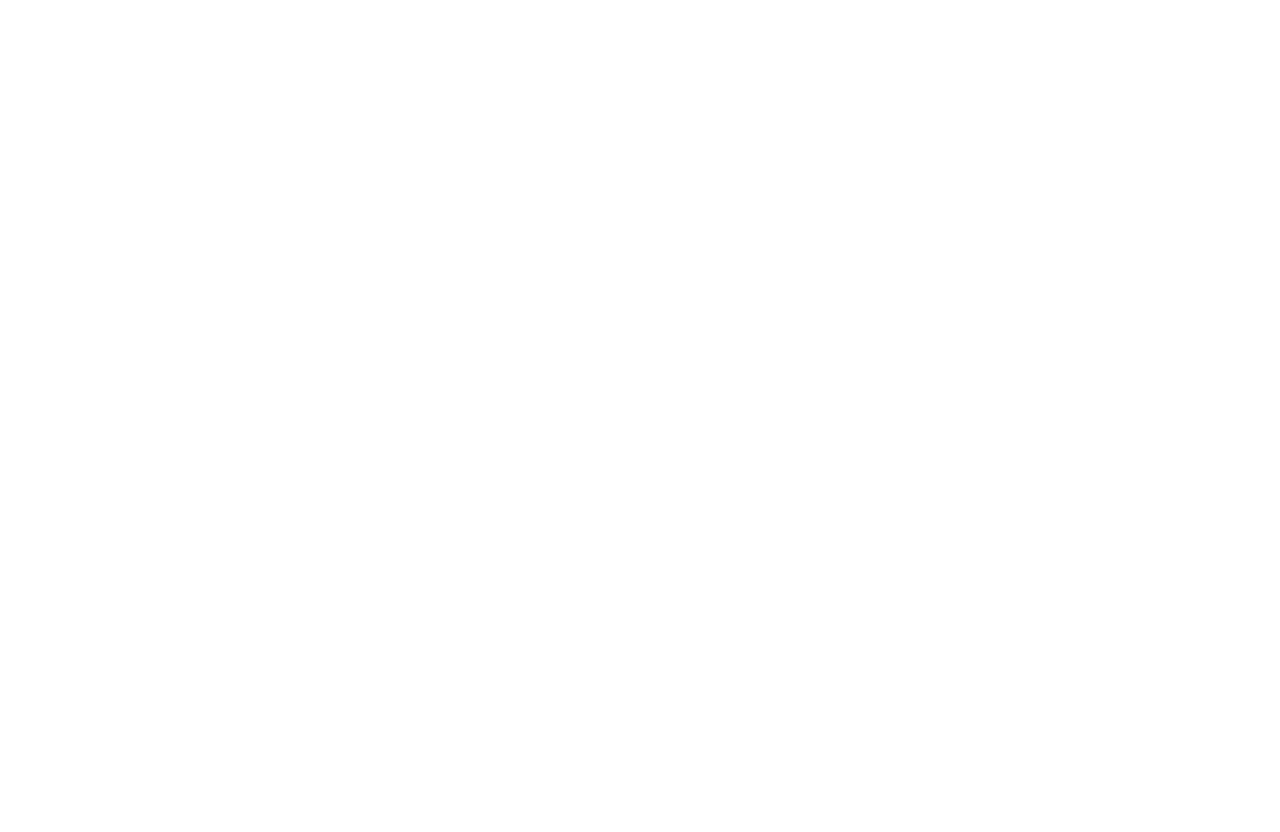
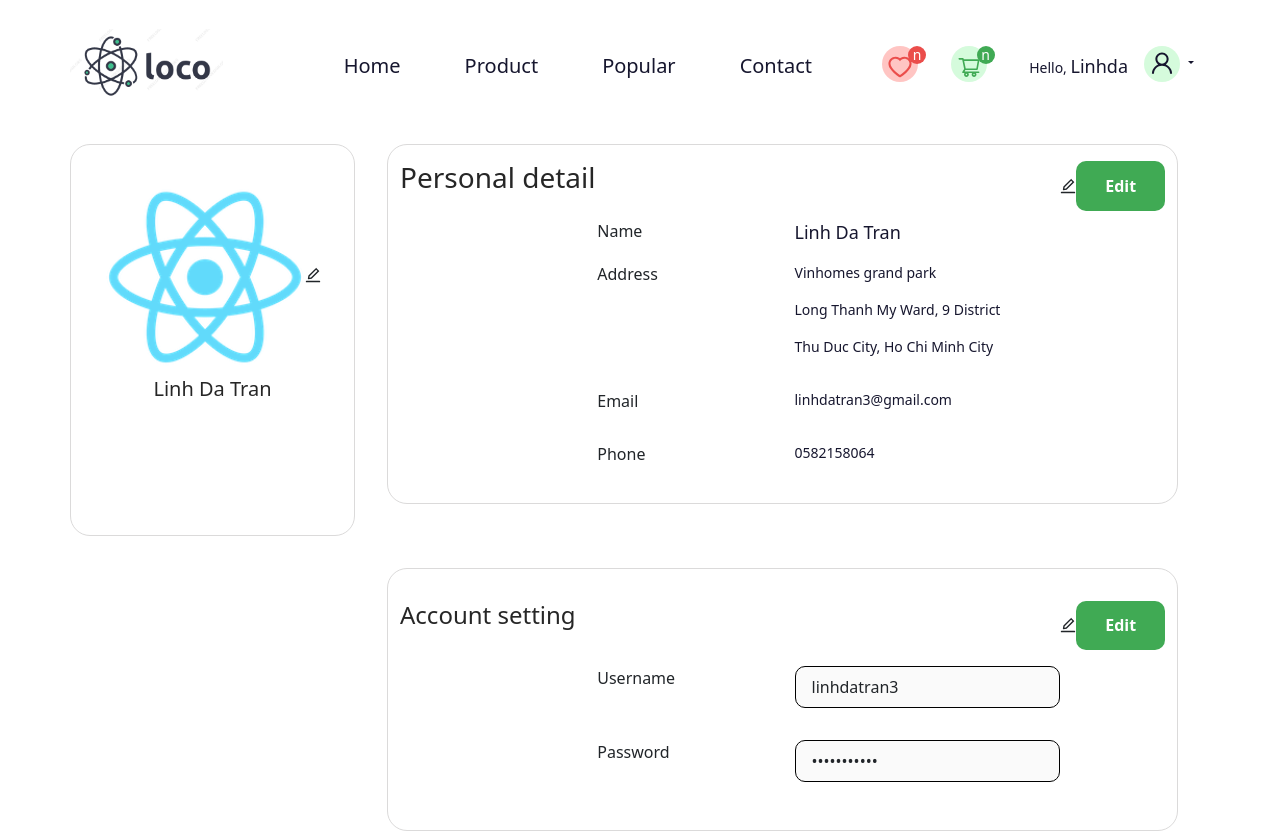
Before and after one commit to linhdatran3/Devera_F2, a React (Create React App) app: page /user in a window 1280 px wide. Before the commit this address had no page. Shown: the top 832 px of the page. Before the commit the page ends 800 px from the top, so only its background shows below. Built offline with nearby package versions, Linux system fonts and the light colour scheme.

Commit message:
create container user :zap:

```diff
--- a/src/App.js
+++ b/src/App.js
@@ -6,6 +6,7 @@
 import Products from './containers/Products/Products';
 import Cart from './containers/Cart/Cart'
 import Checkout from './containers/Checkout/Checkout'
+import User from './containers/User/User';
 import "antd/dist/antd.min.css";
 // Bootstrap CSS
 import "bootstrap/dist/css/bootstrap.min.css";
@@ -19,6 +20,7 @@
         <Route path='/products' element={<Products/>} />
         <Route path='/cart' element={<Cart/>} />
         <Route path='/checkout' element={<Checkout/>} />
+        <Route path='/user' element={<User/>} />
       </Routes>
     </div>
   );
--- a/src/components/Button/Button.jsx
+++ b/src/components/Button/Button.jsx
@@ -30,6 +30,7 @@
   borderRadius,
   type,
   border,
+  onClick,
 }) => {
   return (
     <StyledButton
@@ -40,6 +41,7 @@
       borderRadius={borderRadius}
       type={type}
       border={border}
+      onClick={onClick}
     >
       {children}
     </StyledButton>
--- a/src/components/Input/Input.jsx
+++ b/src/components/Input/Input.jsx
@@ -8,7 +8,7 @@
     return `border: ${border}`;
   }}
 `;
-const Input = ({ type, placeholder, onChange, value, border }) => {
+const Input = ({ type, placeholder, onChange, value, border, disabled }) => {
   const handleChange = (e) => {
     onChange(e.target.value);
   };
@@ -20,6 +20,7 @@
         value={value}
         onChange={handleChange}
         border={border}
+        disabled={disabled}
       ></StyledInput>
     </React.Fragment>
   );
--- a/src/components/Navbar/Navbar.css
+++ b/src/components/Navbar/Navbar.css
@@ -91,7 +91,17 @@
     background-color: #d5fbdc;
     margin-left: 1rem;
 }
+.user__icon .circleItemCenter{
+    transform: translate(-50%,-37%) !important;
+}
 
 .user__more{
     font-size: 12px;
 }
+.dropdown-menu[data-bs-popper] {
+    left: auto !important;
+    right: 0 !important;
+}
+.dropdown-menu a:focus{
+    background-color: #40aa54;
+}
--- a/src/components/Navbar/Navbar.jsx
+++ b/src/components/Navbar/Navbar.jsx
@@ -3,12 +3,11 @@
   HeartOutlined,
   ShoppingCartOutlined,
   UserOutlined,
-  DownOutlined,
 } from "@ant-design/icons";
 import "./Navbar.css";
 import Navbar from "react-bootstrap/Navbar";
 import Nav from "react-bootstrap/Nav";
-
+import NavDropdown from "react-bootstrap/NavDropdown";
 const Navbarr = () => {
   return (
     <React.Fragment>
@@ -31,7 +30,7 @@
                 <Nav.Link href="/">Home</Nav.Link>
                 <Nav.Link href="/products">Product</Nav.Link>
                 <Nav.Link href="/products">Popular</Nav.Link>
-                <Nav.Link href="/products">Contact</Nav.Link>
+                <Nav.Link href="/user">Contact</Nav.Link>
               </div>
 
               <div className="icon">
@@ -65,11 +64,27 @@
                     </div>
                     <div className="user__icon circleClasses">
                       {/* icon user */}
-                      <UserOutlined className="circleItemCenter" />
+                      <Nav.Link href="/user">
+                        <UserOutlined className="circleItemCenter" />
+                      </Nav.Link>
                     </div>
                     <div className="user__more">
                       {/* icon click more */}
-                      <DownOutlined className="circleItemCenter" />
+                      <NavDropdown title="" id="basic-nav-dropdown">
+                        <NavDropdown.Item href="/products">
+                          History
+                        </NavDropdown.Item>
+                        <NavDropdown.Item href="/products">
+                          Change password
+                        </NavDropdown.Item>
+                        <NavDropdown.Item href="/products">
+                          Setting
+                        </NavDropdown.Item>
+                        <NavDropdown.Divider />
+                        <NavDropdown.Item href="/products">
+                          Log out
+                        </NavDropdown.Item>
+                      </NavDropdown>
                     </div>
                   </div>
                 </Nav.Link>
--- a/src/components/PreviewItem/PreviewItem.css
+++ b/src/components/PreviewItem/PreviewItem.css
@@ -4,7 +4,7 @@
     border-radius: 15px;
     width: 100%;
     padding: 1rem 0;
-    border: 1.5px solid #f4f4f4;;
+    border: 1.5px solid #f4f4f4;
 }
 
 .image{
--- /dev/null
+++ b/src/containers/User/User.css
@@ -0,0 +1,34 @@
+.user__info{
+    /* background-color: #d5fbdc; */
+    padding-top: 2rem;
+    padding-bottom: 1rem;
+    border-radius: 20px;
+    border: 1.5px solid #dbdada;
+}
+.user__info__avatar{
+    text-align: center;
+}
+.user__setting{
+    padding: 1rem;
+    margin: 2rem ;
+    border-radius: 20px;
+    border: 1.5px solid #dbdada;
+}
+.user__setting .personal-detail .row{
+    padding: 0.5rem 0 !important;
+}
+.user__setting .personal-detail__head{
+    display: flex;
+    justify-content: space-between;
+}
+
+.accout-setting{
+    padding: 2rem;
+    margin: 2rem ;
+    border-radius: 20px;
+    border: 1.5px solid #dbdada;
+}
+.account-setting__head{
+    display: flex;
+    justify-content: space-between;
+}
--- /dev/null
+++ b/src/containers/User/User.jsx
@@ -0,0 +1,154 @@
+import React, { useState } from "react";
+import Navbar from "../../components/Navbar/Navbar";
+import Footer from "../../components/Footer/Footer";
+import Col from "react-bootstrap/Col";
+import Row from "react-bootstrap/Row";
+import Button from "../../components/Button/Button";
+import Modal from "react-bootstrap/Modal";
+import { EditOutlined } from "@ant-design/icons";
+import Input from "../../components/Input/Input";
+import "./User.css";
+const User = () => {
+  const [show, setShow] = useState(false);
+
+  const handleClose = () => setShow(false);
+  const handleShow = () => setShow(true);
+  return (
+    <React.Fragment>
+      <Navbar />
+      <div>
+        <Row>
+          <Col md={3} xs={2} className="user__info">
+            <div className="user__info__avatar">
+              <img src="logo192.png" alt="" height={"200px"} />
+              <EditOutlined />
+              <h5>Linh Da Tran</h5>
+            </div>
+          </Col>
+          <Col className="user__setting">
+            <div className="personal-detail">
+              <div className="personal-detail__head">
+                <div className="personal-detail__head-title">
+                  <h3>Personal detail</h3>
+                </div>
+                <div className="personal-detail__head-edit">
+                  <EditOutlined />
+                  <Button onClick={handleShow}>Edit</Button>
+
+                  {/* modal */}
+                  <Modal show={show} onHide={handleClose}>
+                    <Modal.Header closeButton>
+                      <Modal.Title>Modal heading</Modal.Title>
+                    </Modal.Header>
+                    <Modal.Body>
+                      Woohoo, you're reading this text in a modal!
+                    </Modal.Body>
+                    <Modal.Footer>
+                      <Button onClick={handleClose}>Close</Button>
+                      <Button onClick={handleClose}>Save Changes</Button>
+                    </Modal.Footer>
+                  </Modal>
+                </div>
+              </div>
+              <div className="personal-detail__content">
+                <Row className="personal-detail__content-name">
+                  <Col md={{ span: 3, offset: 3 }}>
+                    <span classname="p1">Name</span>
+                  </Col>
+                  <Col>
+                    <span className="p1">Linh Da Tran</span>
+                  </Col>
+                </Row>
+                <Row className="personal-detail__content-address">
+                  <Col md={{ span: 3, offset: 3 }}>
+                    <span classname="p1">Address</span>
+                  </Col>
+                  <Col>
+                    <p className="p2">Vinhomes grand park</p>
+                    <p className="p2">Long Thanh My Ward, 9 District</p>
+                    <p className="p2">Thu Duc City, Ho Chi Minh City</p>{" "}
+                  </Col>
+                </Row>
+                <Row className="personal-detail__content-email">
+                  <Col md={{ span: 3, offset: 3 }}>
+                    <span classname="p1">Email</span>
+                  </Col>
+                  <Col>
+                    <p className="p2">linhdatran3@gmail.com</p>
+                  </Col>
+                </Row>
+                <Row className="personal-detail__content-phone">
+                  <Col md={{ span: 3, offset: 3 }}>
+                    <span classname="p1">Phone</span>
+                  </Col>
+                  <Col>
+                    <p className="p2">0582158064</p>
+                  </Col>
+                </Row>
+              </div>
+            </div>
+          </Col>
+        </Row>
+
+        <Row>
+          <Col md={3} xs={2}></Col>
+          <Col className="accout-setting">
+            <div className="account-setting__head">
+              <div className="account-setting__head-title">
+                <h4>Account setting</h4>
+              </div>
+              <div className="account-setting__head-edit">
+                <EditOutlined />
+                <Button onClick={handleShow}>Edit</Button>
+
+                {/* modal */}
+                <Modal show={show} onHide={handleClose}>
+                  <Modal.Header closeButton>
+                    <Modal.Title>Modal heading</Modal.Title>
+                  </Modal.Header>
+                  <Modal.Body>
+                    Woohoo, you're reading this text in a modal!
+                  </Modal.Body>
+                  <Modal.Footer>
+                    <Button onClick={handleClose}>Close</Button>
+                    <Button onClick={handleClose}>Save Changes</Button>
+                  </Modal.Footer>
+                </Modal>
+              </div>
+            </div>
+            <div className="account-setting__content">
+              <Row className="account-setting__content-username">
+                <Col md={{ span: 3, offset: 3 }}>
+                  <span classname="p1">Username</span>
+                </Col>
+                <Col>
+                  <Input
+                    disabled={"disabled"}
+                    border={"1px solid #000"}
+                    value={"linhdatran3"}
+                  />
+                </Col>
+              </Row>
+              <Row className="account-setting__content-password">
+                <Col md={{ span: 3, offset: 3 }}>
+                  <span classname="p1">Password</span>
+                </Col>
+                <Col>
+                  <Input
+                    disabled={"disabled"}
+                    border={"1px solid #000"}
+                    value={"linhdatran3"}
+                    type={"password"}
+                  />
+                </Col>
+              </Row>
+            </div>
+          </Col>
+        </Row>
+      </div>
+
+      <Footer />
+    </React.Fragment>
+  );
+};
+export default User;
```
Also changed, not shown: src/containers/User/index.js (added).
